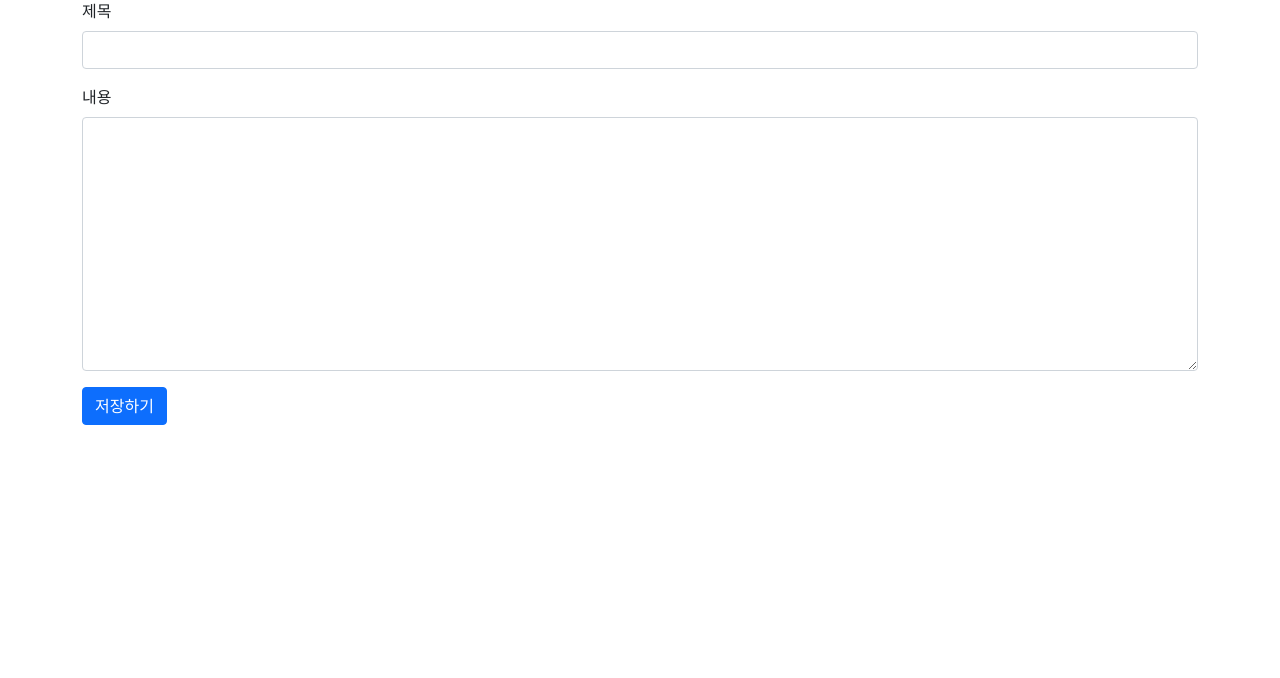
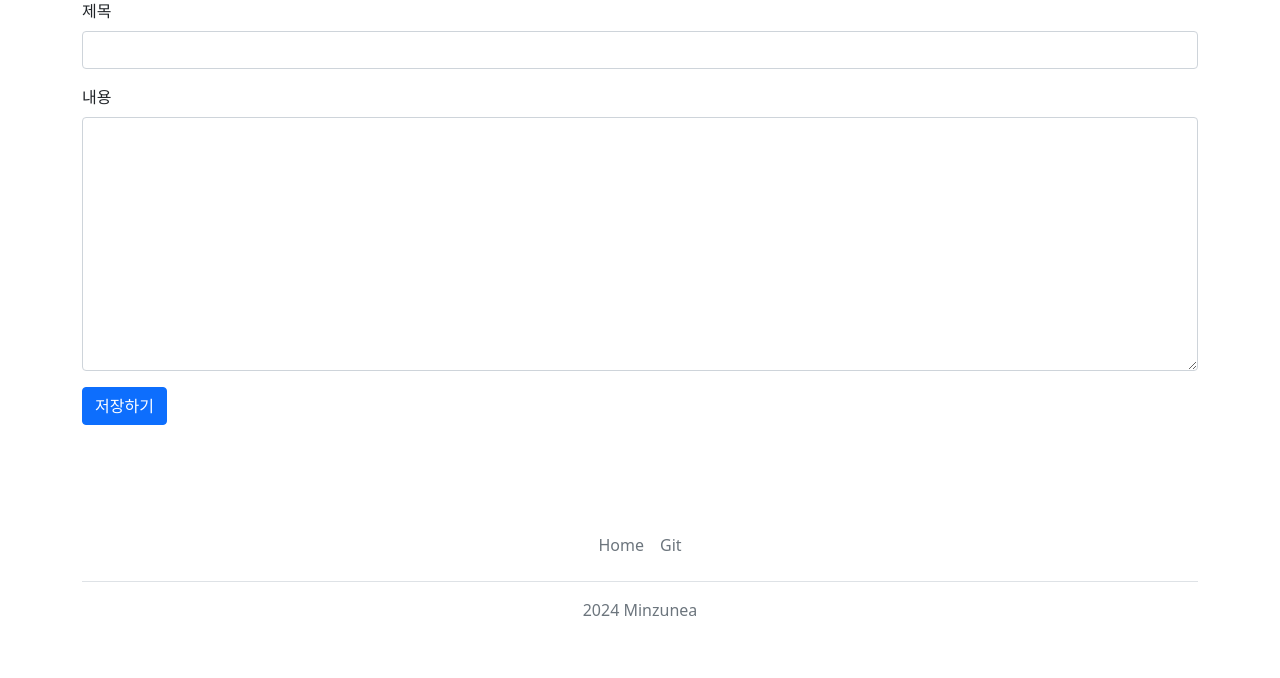
Before and after one commit to minzunea/Noticeboard, a Django app: template board/templates/board/create.html in a window 1280 px wide. Shown: the part 122-800 px from the top of the page. Run offline with Django 3.2, Linux system fonts and the light colour scheme; the template is opened without the code that fills it, so the values that code supplies are empty; some libraries are stand-ins or nearby versions.

Commit message:
푸터 추가

```diff
--- a/board/templates/board/index.html
+++ b/board/templates/board/index.html
@@ -16,7 +16,7 @@
                         <div class="btn-group">
                             <button type="button" class="btn btn-sm btn-outline-secondary" onclick="location.href='{% url 'noticeboard:detail' text.id %}'" >View</button>
                         </div>
-                        <small class="text-muted">{{text.create_date}}</small>
+                        <small class="text-muted">{{text.author}} - {{text.create_date}}</small>
                     </div>
                 </div>
             </div>
--- a/templates/base.html
+++ b/templates/base.html
@@ -9,7 +9,7 @@
     <link rel="stylesheet" type="text/css" href="{% static 'style.css' %}">
     <script src="{% static 'bootstrap.min.js' %}"></script>
 </head>
-<body>
+<body class = "d-flex flex-column min-vh-100">
     <!-- navbar -->
     <nav class="navbar navbar-expand-lg navbar-light bg-light">
       <div class="container-fluid">
@@ -54,5 +54,15 @@
     <!-- contents  -->
     {% block contents%}{% endblock %}
 
+    <div class="container mt-auto">
+      <footer class="py-3 my-4">
+        <ul class="nav justify-content-center border-bottom pb-3 mb-3">
+          <li class="nav-item"><a href='/NoticeBoard' class="nav-link px-2 text-muted">Home</a></li>
+          <li class="nav-item"><a href="https://github.com/minzunea/Noticeboard" class="nav-link px-2 text-muted">Git</a></li>
+        </ul>
+        <p class="text-center text-muted">2024 Minzunea</p>
+      </footer>
+    </div>
+
 </body>
 </html>
```
